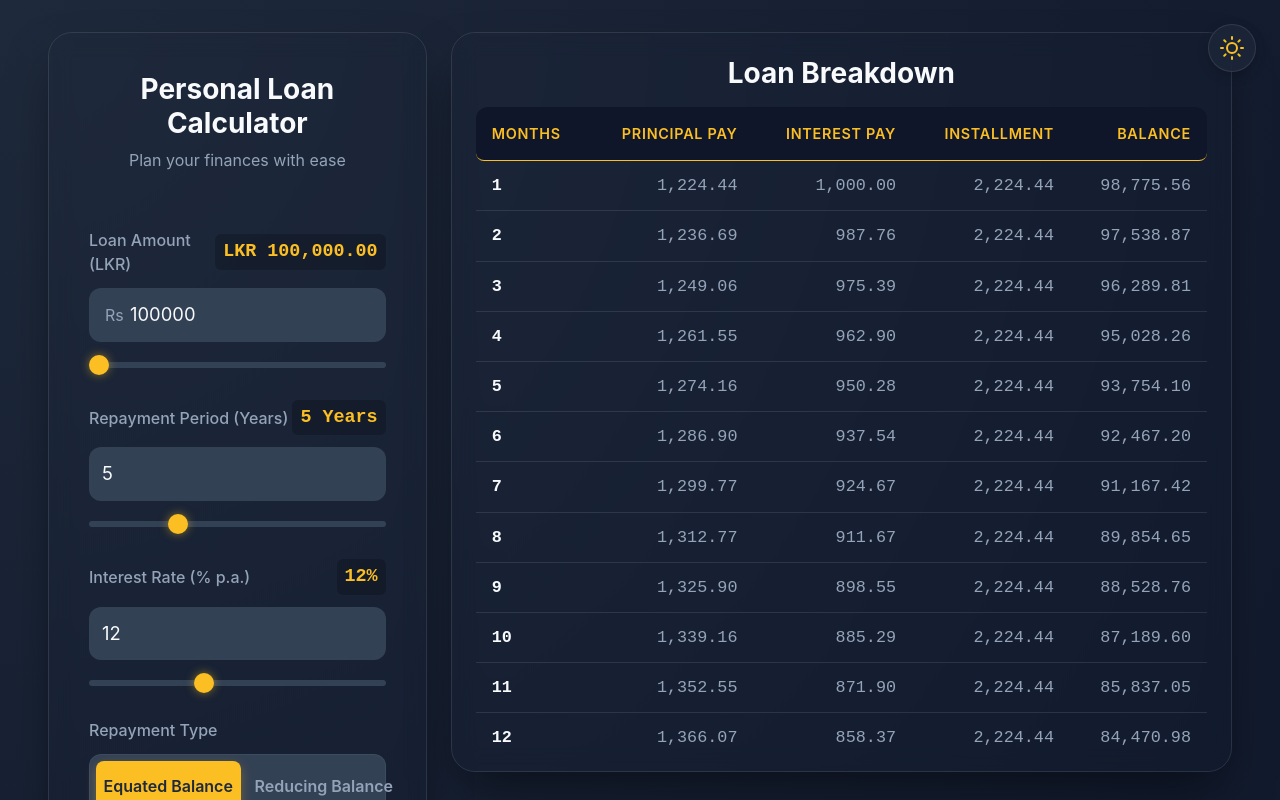
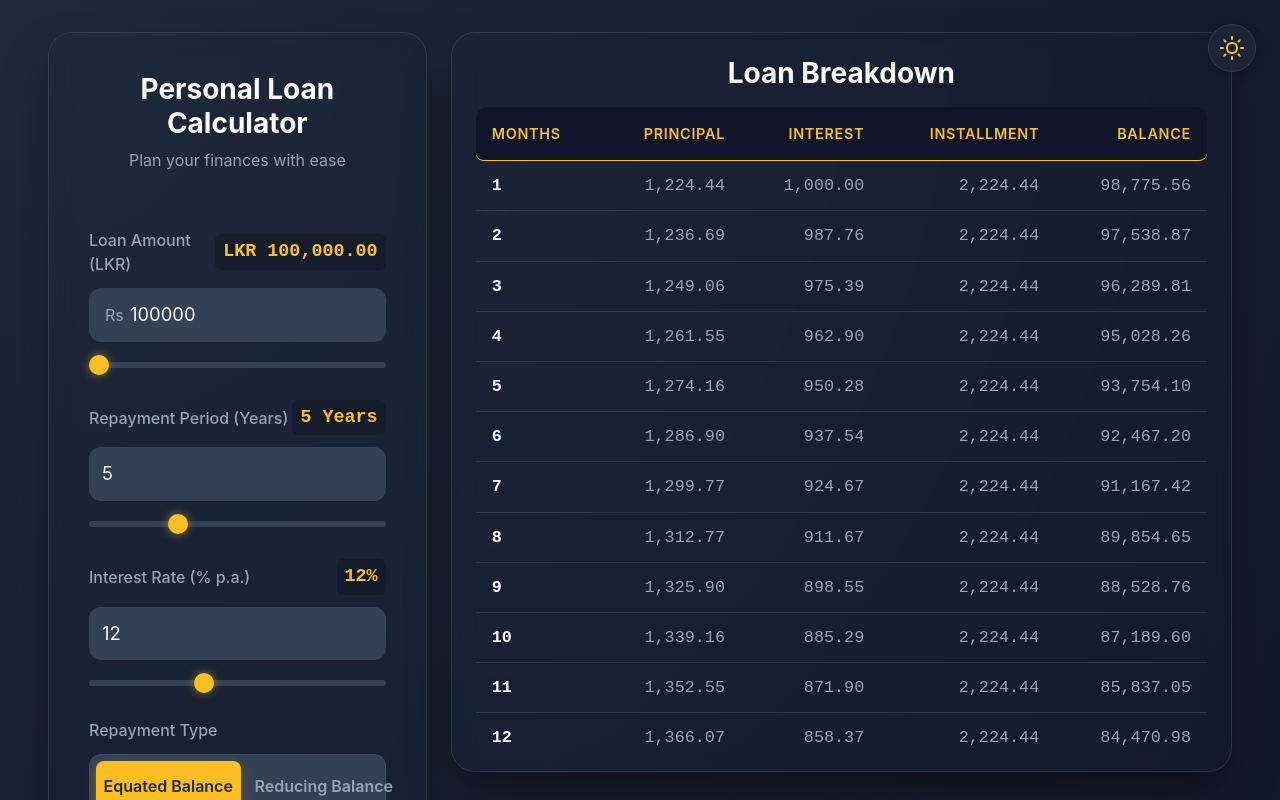
Before and after one commit to dushyanthkandiah/srilanka-bank-loan-calculator, a Next.js app: page / in a window 1280 px wide. Shown: the top 800 px of the page. Built offline with nearby package versions, Linux system fonts and the light colour scheme.

Commit message:
feat: add BreakdownTable component to display loan payment schedules.

```diff
--- a/src/app/components/BreakdownTable.tsx
+++ b/src/app/components/BreakdownTable.tsx
@@ -34,8 +34,8 @@ const BreakdownTable: React.FC<BreakdownTableProps> = ({ schedule }) => {
                     <thead>
                         <tr>
                             <th scope="col">Months</th>
-                            <th scope="col">Principal Pay</th>
-                            <th scope="col">Interest Pay</th>
+                            <th scope="col">Principal</th>
+                            <th scope="col">Interest</th>
                             <th scope="col">Installment</th>
                             <th scope="col">Balance</th>
                         </tr>
```
